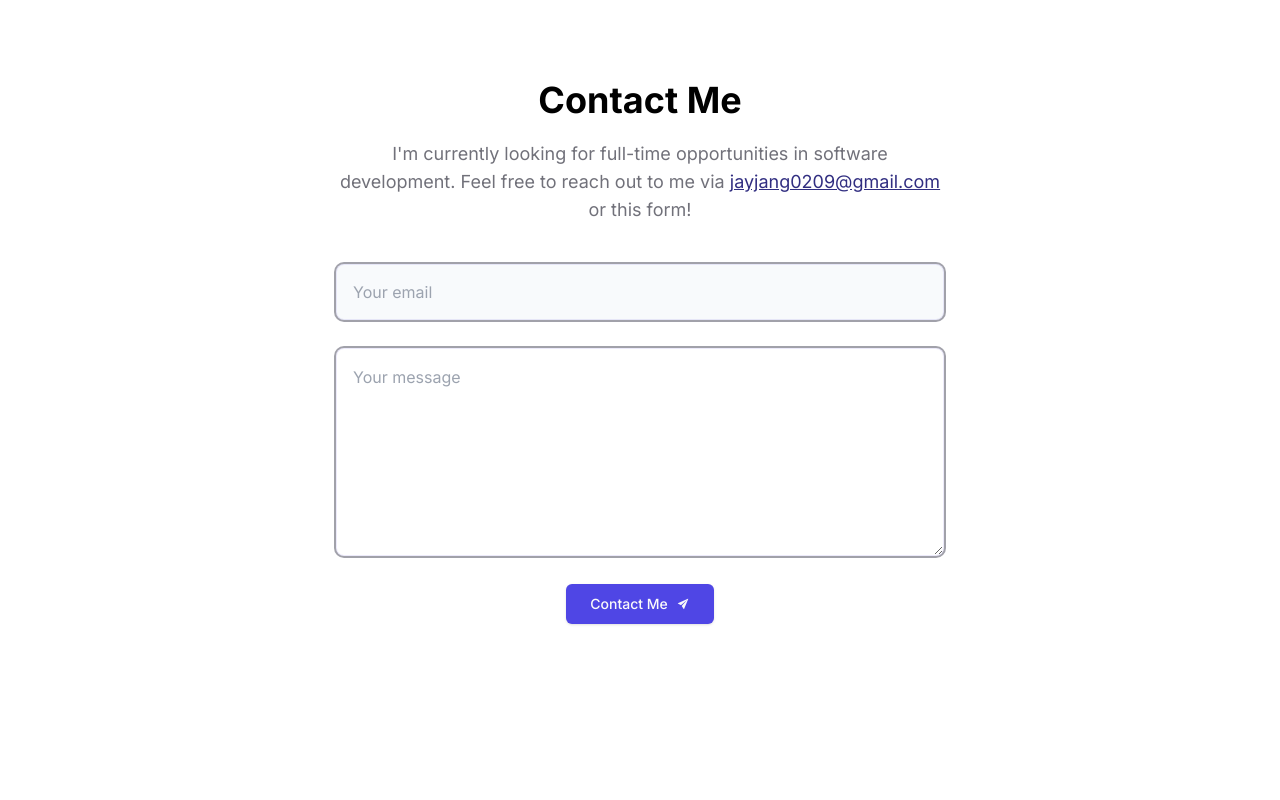
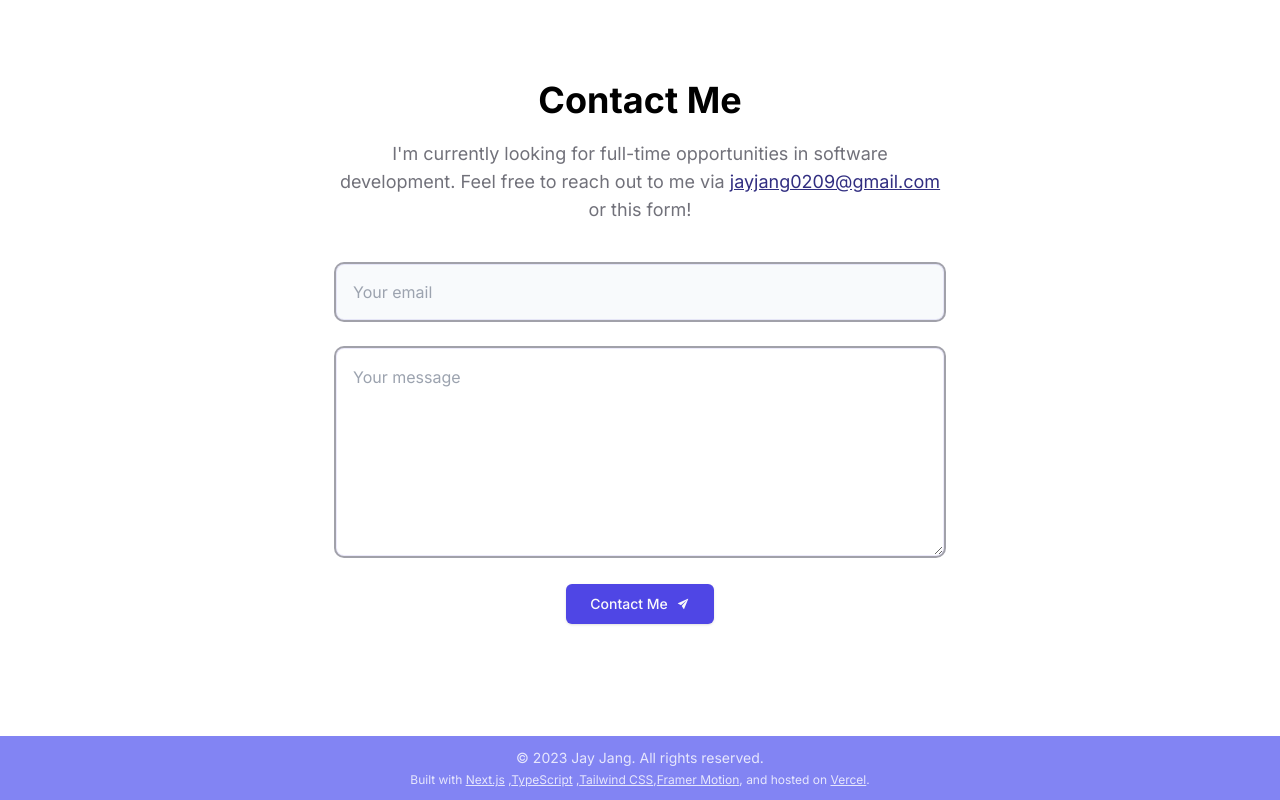
Before and after one commit to jayjang0209/porfolio-website, a Next.js app: page / in a window 1280 px wide. Shown: the part 5217-6017 px from the top of the page. Before the commit the page ends 5953 px from the top, so only its background shows below. Built offline with nearby package versions, Linux system fonts and the light colour scheme.

Commit message:
implement footer

```diff
--- a/app/layout.tsx
+++ b/app/layout.tsx
@@ -1,5 +1,6 @@
 import './globals.css'
 import Header from '@/components/header'
+import Footer from '@/components/footer'
 import ActiveSectionContextProvider from '@/context/active-section-context'
 import type { Metadata } from 'next'
 import { Inter } from 'next/font/google'
@@ -29,6 +30,7 @@ export default function RootLayout({
         <ActiveSectionContextProvider>
           <Header />
           {children}
+          <Footer />
         </ActiveSectionContextProvider>
       </body>
     </html>
--- /dev/null
+++ b/components/footer.tsx
@@ -0,0 +1,18 @@
+import React from 'react'
+
+export default function Footer() {
+  return (
+    <footer className="flex flex-col justify-center items-center gap-1 py-3 bg-indigo-500/80 text-white/80">
+      <p className="text-sm">
+        &copy; 2023 Jay Jang. All rights reserved.
+      </p>
+      <p className='text-xs text-center'>
+        Built with <a className="text-primary underline" href="https://nextjs.org/">Next.js</a>{" "},
+        <a className="text-primary underline" href="https://www.typescriptlang.org/">TypeScript</a>{" "},
+         <a className="text-primary underline" href="https://tailwindcss.com/">Tailwind CSS</a>,
+          <a className="text-primary underline" href="https://www.framer.com/motion/">Framer Motion</a>,
+          and hosted on <a className="text-primary underline" href="https://vercel.com/">Vercel</a>.
+      </p>
+    </footer>
+  )
+}
```
